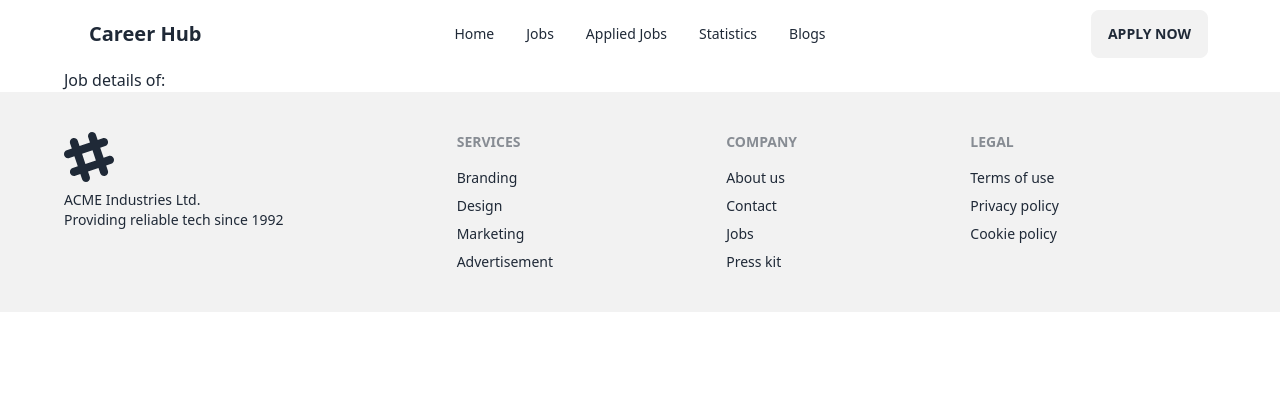
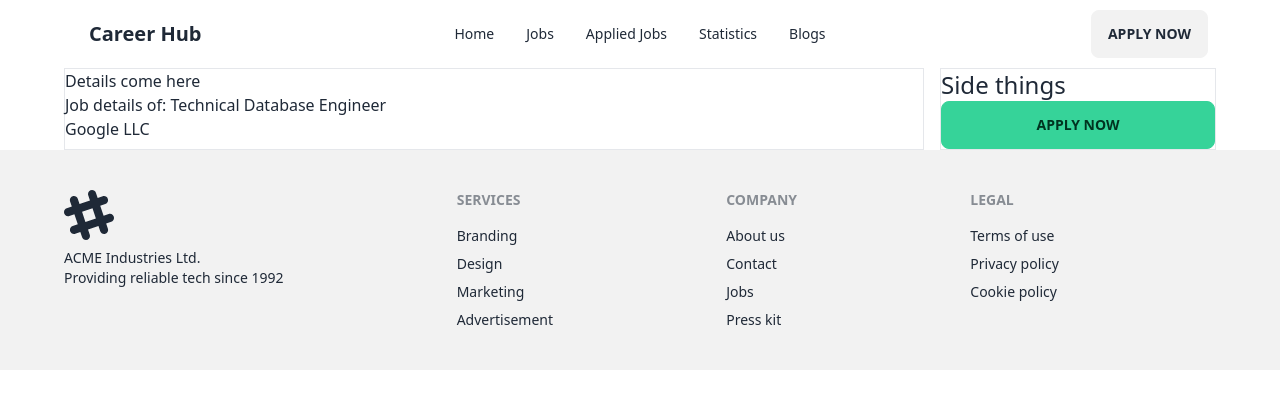
Before and after one commit to Fahmida-Faiza/React-Career-hub, a React (Vite) app: page /job/1 in a window 1280 px wide. Shown: the top 408 px of the page. Built offline with nearby package versions, Linux system fonts and the light colour scheme.

Commit message:
added dynamic data

```diff
--- a/src/components/JobDetails/JobDetails.jsx
+++ b/src/components/JobDetails/JobDetails.jsx
@@ -1,10 +1,33 @@
+import { useLoaderData, useParams } from "react-router-dom";
 
 
 const JobDetails = () => {
+
+    const jobs = useLoaderData(); //sob data pabo jobs r
+    const {id} = useParams() //id pabo
+const idInt = parseInt(id);
+    const job = jobs.find(job => job.id === idInt);
+    console.log( job)
     return (
         <div>
-            <h2>Job details of: </h2>
-        </div>
+
+            <div className="grid gap-4  md:grid-cols-4">
+                <div className="border md:col-span-3">
+
+                    <h2>Details come here</h2>
+                    <h2>Job details of: {job.job_title}</h2>
+                    <p>{job.company_name}</p>
+
+                    </div>
+                    <div className="border">
+                        <h2 className="text-2xl">Side things</h2>
+                        <button className="btn  btn-success w-full">Apply now</button>
+                    </div>
+
+                </div>
+
+            </div>
+
     );
 };
 
--- a/src/main.jsx
+++ b/src/main.jsx
@@ -35,7 +35,9 @@ const router = createBrowserRouter([
 
       {
         path: '/job/:id',
-        element: <JobDetails></JobDetails>
+        element: <JobDetails></JobDetails>,
+
+        loader: () => fetch('../jobs.json')
       }
 
 
```
